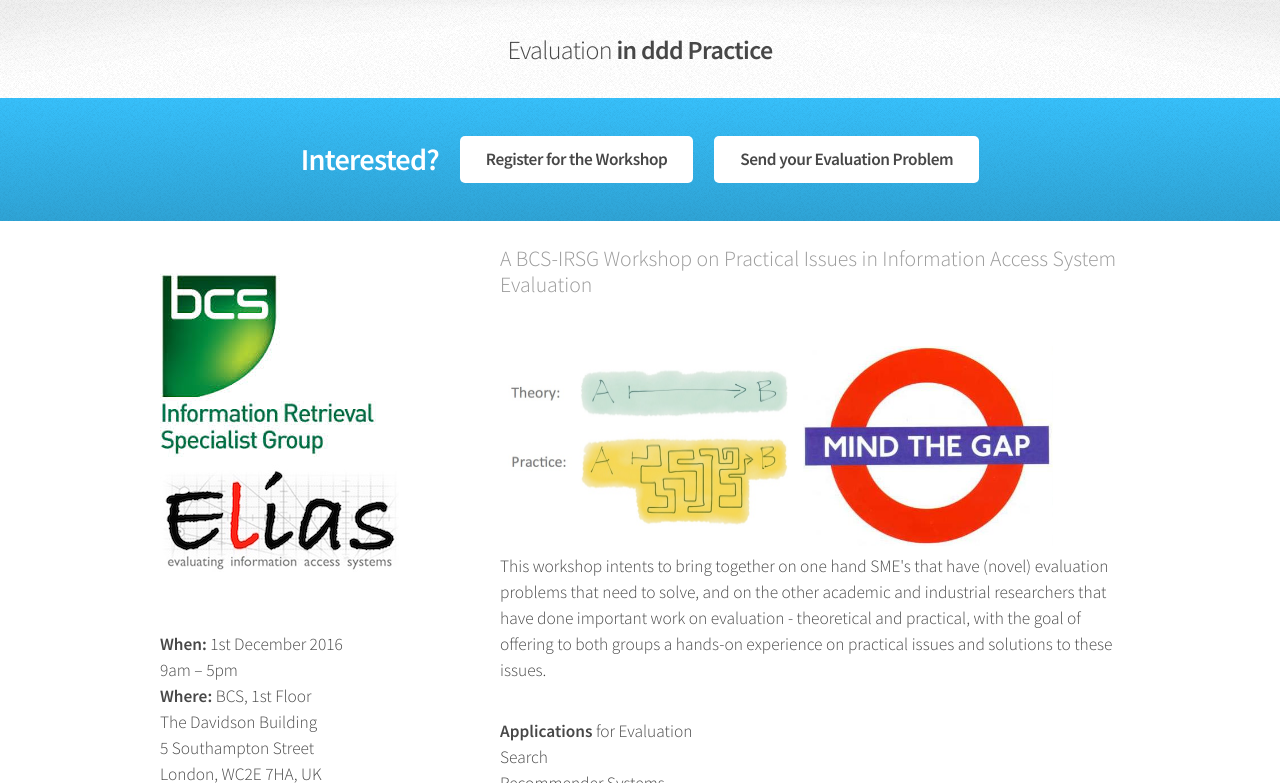
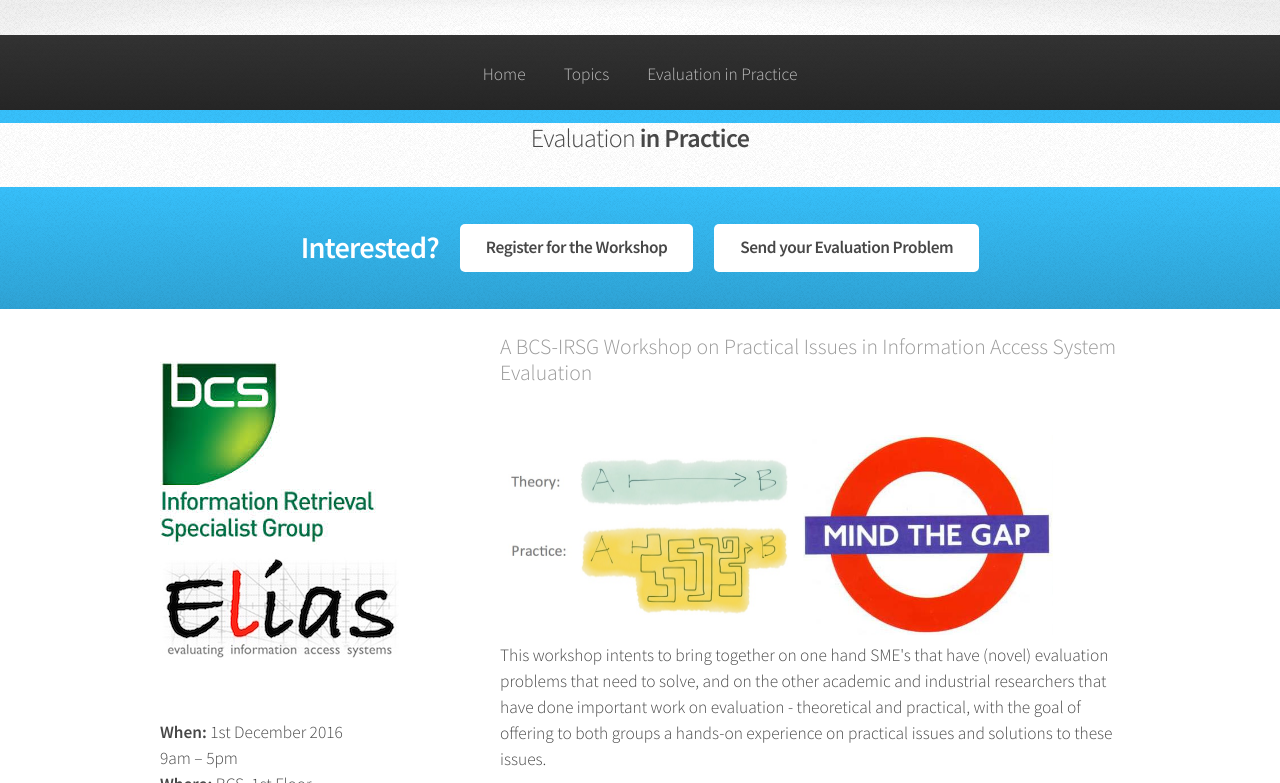
Before and after one commit to ekanou/RealEval, a Jekyll site: the page built from index.html, in a window 1280 px wide and 900 px high, cut to the strip 0-783 px from the top of the window. Built offline with Jekyll 4.4.1, drawn with Linux system fonts in a browser that asks for light colours; the list of posts is cut into pages by our own code; some of the changed text lies outside the part shown.

Commit message:
Update header.html

```diff
--- a/_includes/header.html
+++ b/_includes/header.html
@@ -19,7 +19,11 @@
 		</noscript>
 		<!--[if lte IE 8]><link rel="stylesheet" href="{{ site.baseurl }}/assets/css/ie/v8.css" /><![endif]-->
 	</head>
-	<header id="header" class="skel-layers-fixed">
+	<body>
+
+		<!-- Header -->
+			<div id="header">
+
 	    		<nav id="nav">
         			<ul>
             			<li><a href="{{ site.baseurl }}/">Home</a></li>
@@ -31,13 +35,6 @@
             			{% endfor %}
         			</ul>
     	    	</nav>
-	</header>
-	<body>
-
-		<!-- Header -->
-			<div id="header">
-
-				<!-- Logo -->
-					<h1><a href="{{ site.baseurl }}/index.html" id="logo"><em>Evaluation</em> in ddd Practice</a></h1>
+				<h1><a href="{{ site.baseurl }}/index.html" id="logo"><em>Evaluation</em> in Practice</a></h1>
 
 			</div>
```
Lines whose indentation alone changed are shown as unchanged.
